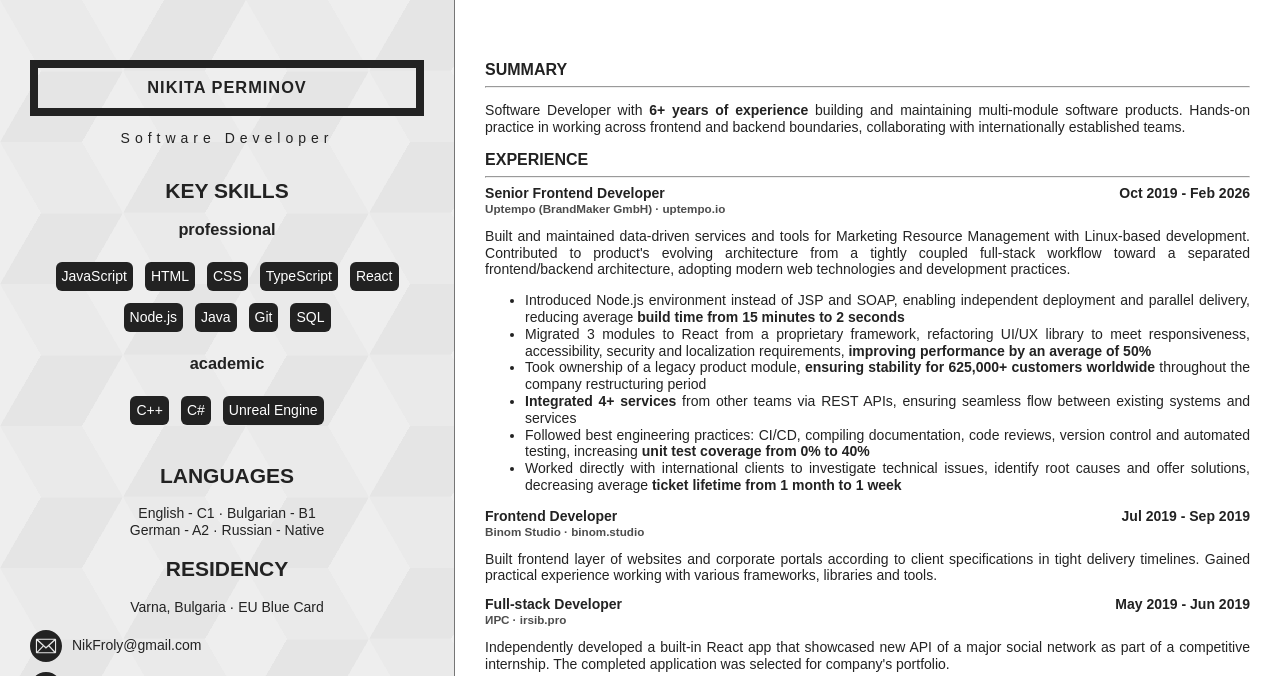
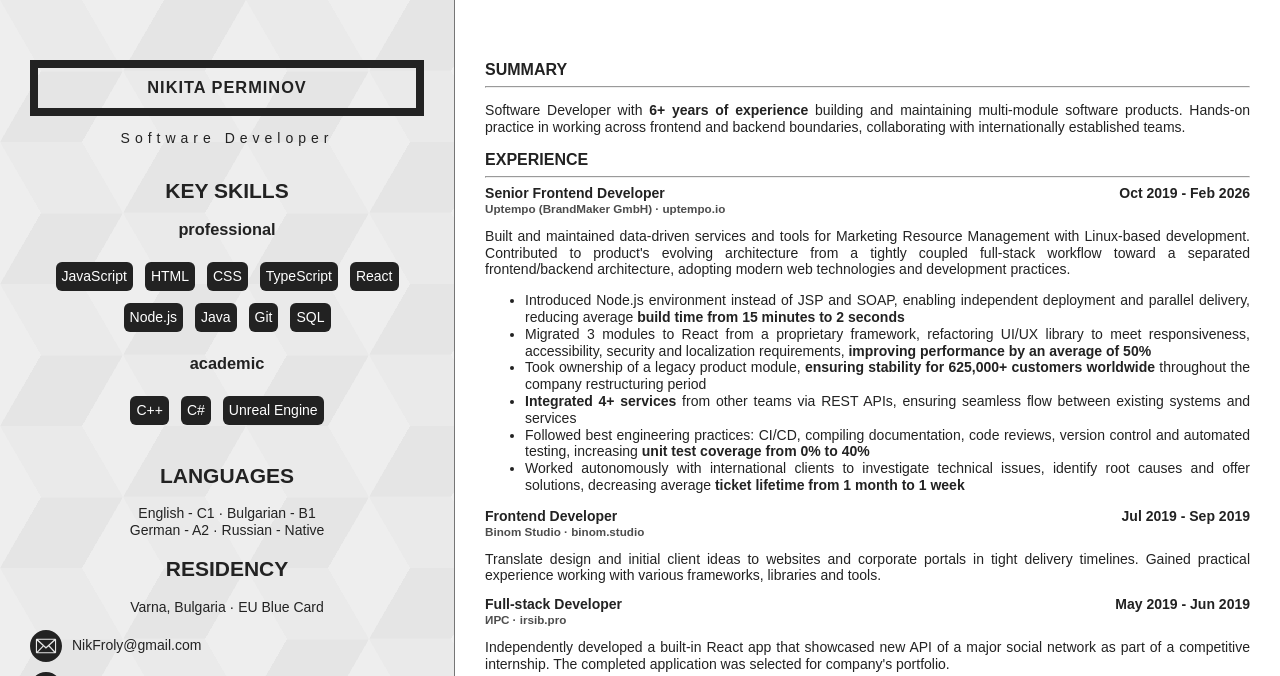
Before and after one commit to NikFroly/CV, a plain HTML site: page index.html in a window 1280 px wide. Shown: the top 676 px of the page. Drawn offline with Linux system fonts and the light colour scheme.

Commit message:
[Text Editing] The wording in the experience description has been revised and a missing word in the letter’s salutation has been clarified.

```diff
--- a/index.html
+++ b/index.html
@@ -100,7 +100,7 @@
 								<li>Took ownership of a legacy product module, <strong>ensuring stability for 625,000+ customers worldwide</strong> throughout the company restructuring period</li>
 								<li><strong>Integrated 4+ services</strong> from other teams via REST APIs, ensuring seamless flow between existing systems and services</li>
 								<li>Followed best engineering practices: CI/CD, compiling documentation, code reviews, version control and automated testing, increasing <strong>unit test coverage from 0% to 40%</strong></li>
-								<li>Worked directly with international clients to investigate technical issues, identify root causes and offer solutions, decreasing average <strong>ticket lifetime from 1 month to 1 week</strong></li>
+								<li>Worked autonomously with international clients to investigate technical issues, identify root causes and offer solutions, decreasing average <strong>ticket lifetime from 1 month to 1 week</strong></li>
 							</ul>
 						</div>
 					</div>
@@ -113,7 +113,7 @@
 							<div class="title_right">Jul 2019 - Sep 2019</div>
 						</div>
 						<div class="item_body">
-							Built frontend layer of websites and corporate portals according to client specifications in tight delivery timelines. Gained practical experience working with various frameworks, libraries and tools.
+							Translate design and initial client ideas to websites and corporate portals in tight delivery timelines. Gained practical experience working with various frameworks, libraries and tools.
 						</div>
 					</div>
 					<div class="body_item">
@@ -162,7 +162,7 @@
 				</div>
 			</section>
 			<section class="main_greeting">
-				Dear ***,
+				Dear [name],
 			</section>
 			<section class="main_message">
 				<p>
```
